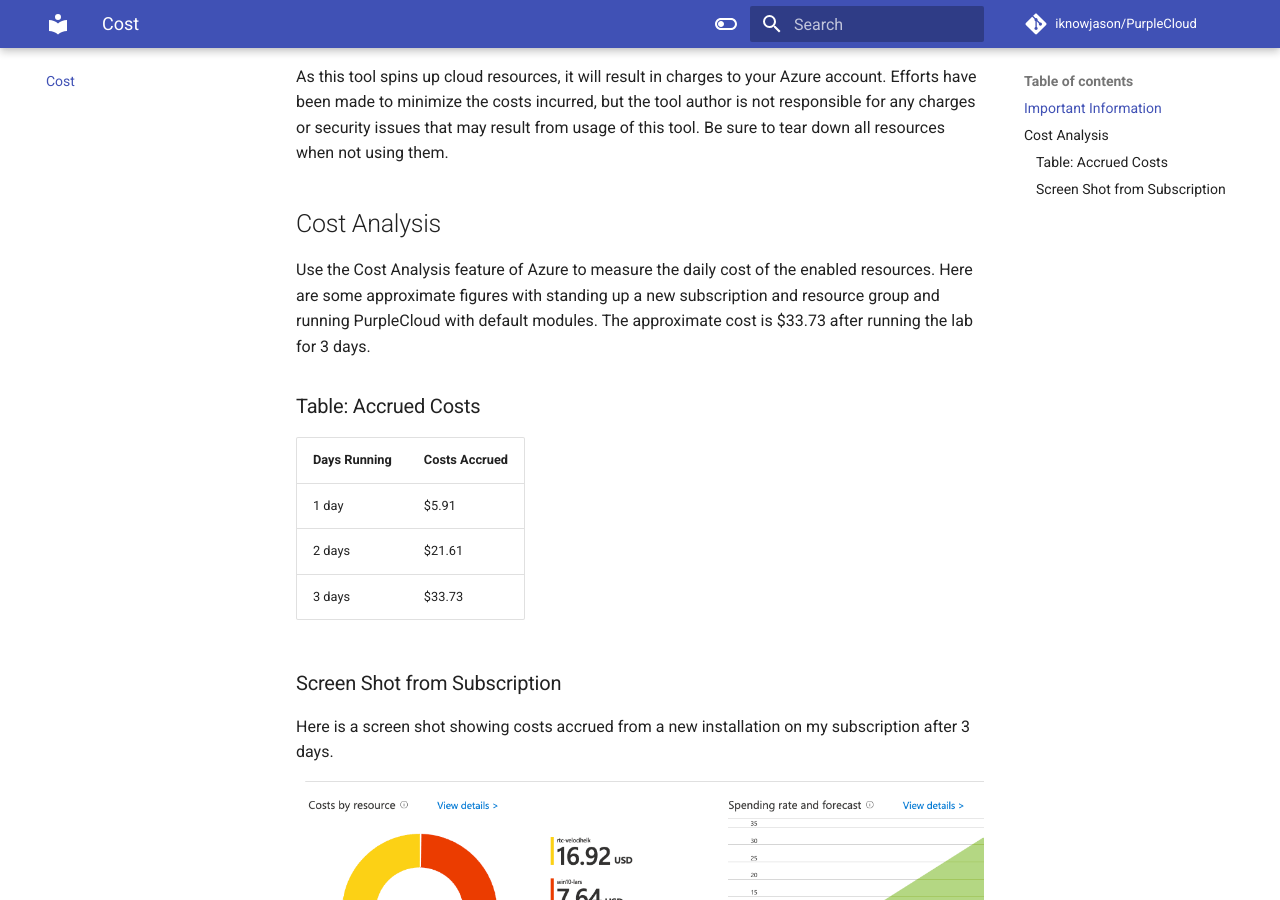
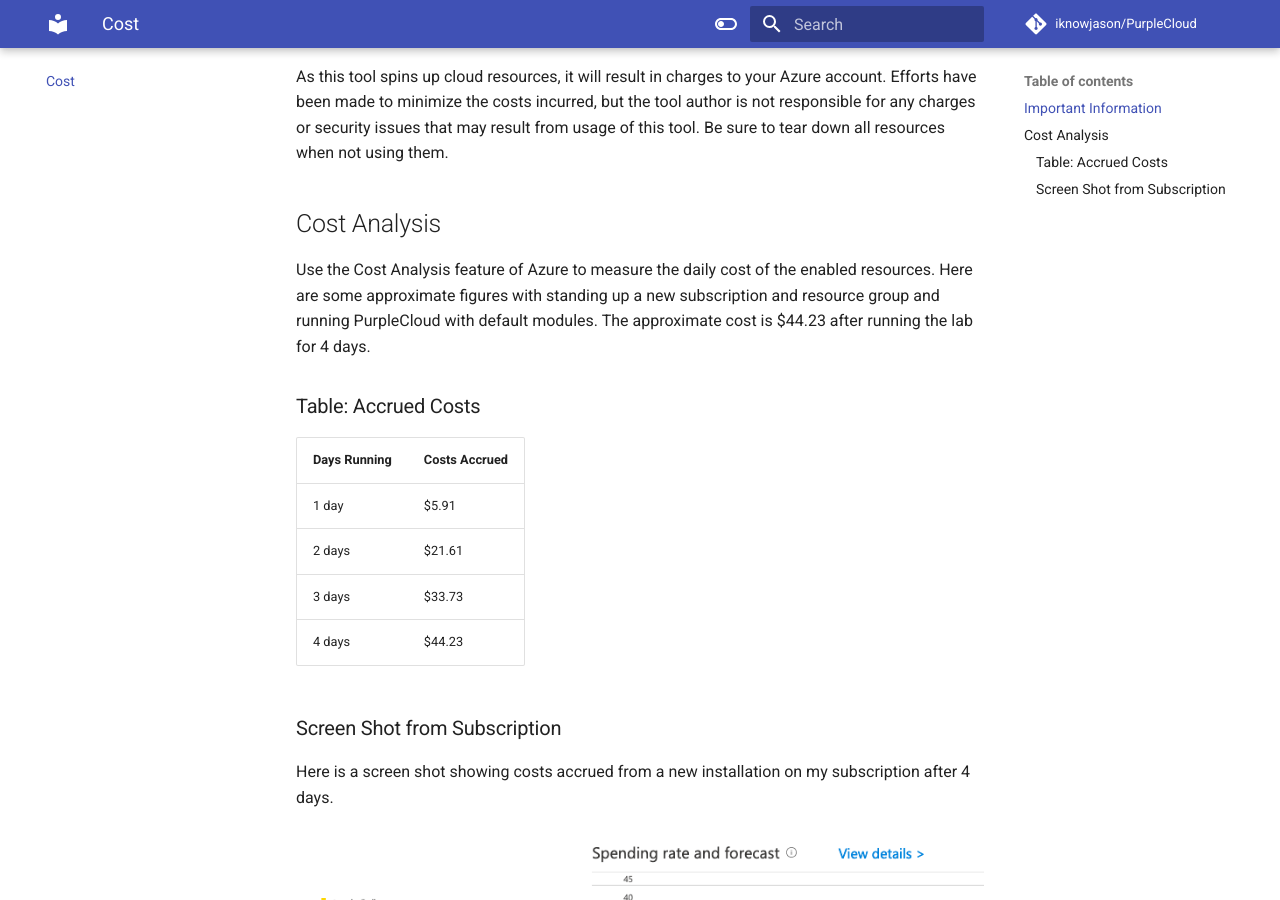
Before and after one commit to iknowjason/PurpleCloud, an MkDocs documentation site: the page built from docs/cost.md, in a window 1280 px wide and 900 px high, scrolled down 215 px. Built offline with MkDocs 1.6.1 and Material for MkDocs 9.7.7, drawn with Linux system fonts in a browser that asks for light colours; comment, search, counter and statistics services are not loaded.

Commit message:
Updated cost analysis for Day 4

```diff
--- a/docs/cost.md
+++ b/docs/cost.md
@@ -4,7 +4,7 @@
 As this tool spins up cloud resources, it will result in charges to your Azure account.  Efforts have been made to minimize the costs incurred, but the tool author is not responsible for any charges or security issues that may result from usage of this tool.  Be sure to tear down all resources when not using them.
 
 ## Cost Analysis
-Use the Cost Analysis feature of Azure to measure the daily cost of the enabled resources.  Here are some approximate figures with standing up a new subscription and resource group and running PurpleCloud with default modules.  The approximate cost is $33.73 after running the lab for 3 days.
+Use the Cost Analysis feature of Azure to measure the daily cost of the enabled resources.  Here are some approximate figures with standing up a new subscription and resource group and running PurpleCloud with default modules.  The approximate cost is $44.23 after running the lab for 4 days.
 
 ### Table:  Accrued Costs
 | Days Running  |  Costs Accrued |
@@ -12,10 +12,11 @@
 |    1 day      |     $5.91      |
 |    2 days     |     $21.61     |
 |    3 days     |     $33.73     |
+|    4 days     |     $44.23     |
 
 
 ### Screen Shot from Subscription
-Here is a screen shot showing costs accrued from a new installation on my subscription after 3 days.
+Here is a screen shot showing costs accrued from a new installation on my subscription after 4 days.
 
 
-![](images/day3-pc.png)
+![](images/day4-pc.png)
```
Also changed, not shown: docs/images/day3-pc.png (deleted), docs/images/day4-pc.png (added).
